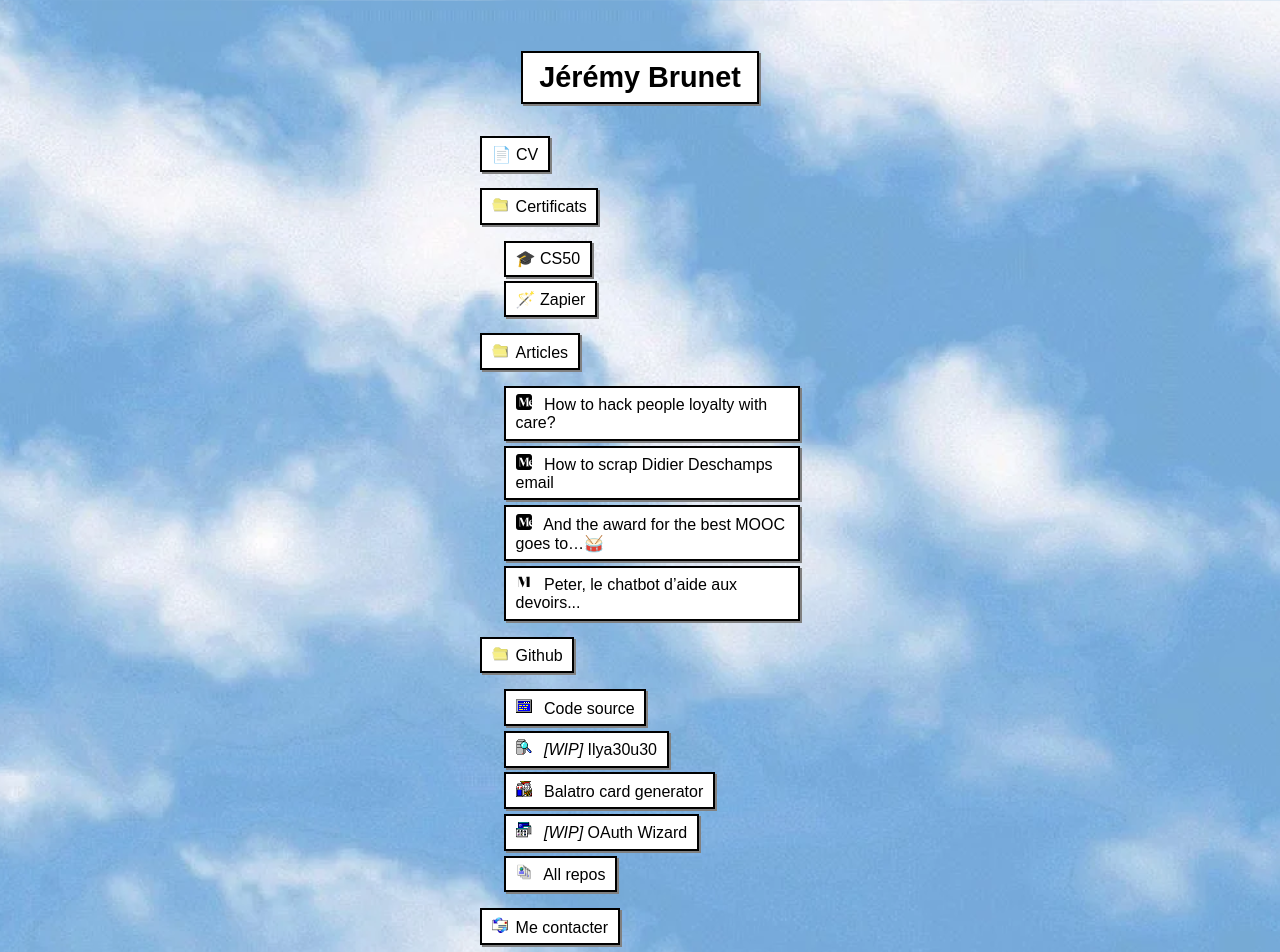
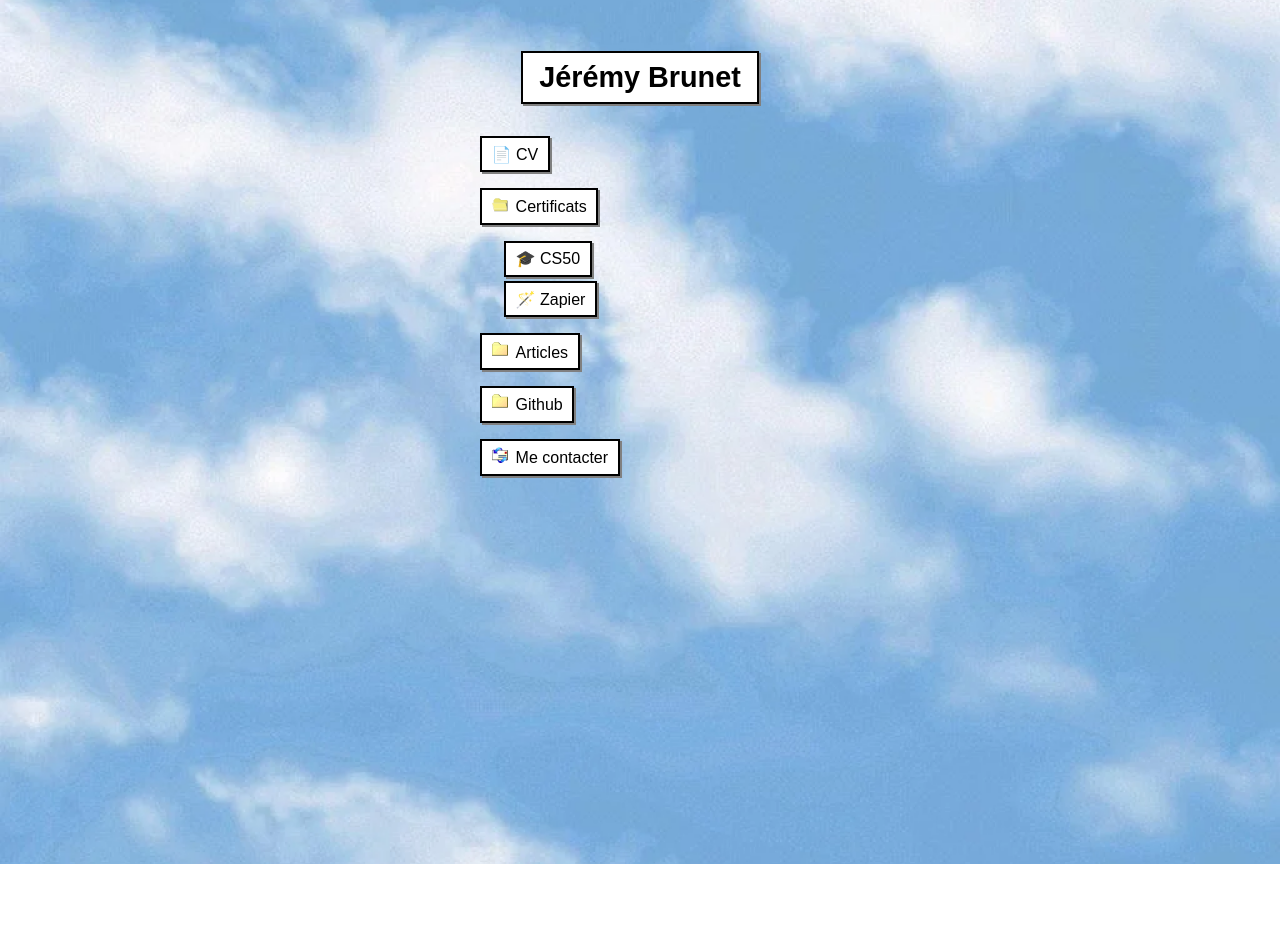
Before and after one commit to DFATPUNK/personal-website, a React (Vite) app: page / in a window 1280 px wide. Shown: the top 952 px of the page. After the commit the page ends 864 px from the top, so only its background shows below. Built offline with nearby package versions, Linux system fonts and the light colour scheme.

Commit message:
Delete 2 WIP repos

```diff
--- a/src/components/MobileView.tsx
+++ b/src/components/MobileView.tsx
@@ -13,8 +13,8 @@ import wizardIcon from "../assets/icons/wizard.png"
 
 export default function MobileView() {
     const [certsOpen, setCertsOpen] = useState(true);
-    const [articlesOpen, setArticlesOpen] = useState(true);
-    const [githubOpen, setGithubOpen] = useState(true);
+    const [articlesOpen, setArticlesOpen] = useState(false);
+    const [githubOpen, setGithubOpen] = useState(false);
 
     return (
       <div className="mobile-wrapper">
@@ -81,13 +81,7 @@ export default function MobileView() {
                 <a href="https://github.com/DFATPUNK/personal-website" target="_blank"><img src={codeIcon} className="start-menu-icon" /> Code source</a>
               </div>
               <div className="tree-subitem">
-                <a href="https://github.com/DFATPUNK/ilya30u30" target="_blank"><img src={ilyaIcon} className="start-menu-icon" /> <i>[WIP]</i> Ilya30u30</a>
-              </div>
-              <div className="tree-subitem">
                 <a href="https://github.com/DFATPUNK/balatro-card-generator" target="_blank"><img src={balatroIcon} className="start-menu-icon" /> Balatro card generator</a>
-              </div>
-              <div className="tree-subitem">
-                <a href="https://github.com/DFATPUNK/oauth-wizard-mvp" target="_blank"><img src={wizardIcon} className="start-menu-icon" /> <i>[WIP]</i> OAuth Wizard</a>
               </div>
               <div className="tree-subitem">
                 <a href="https://github.com/DFATPUNK/" target="_blank"><img src={reposIcon} className="start-menu-icon" /> All repos</a>
```
